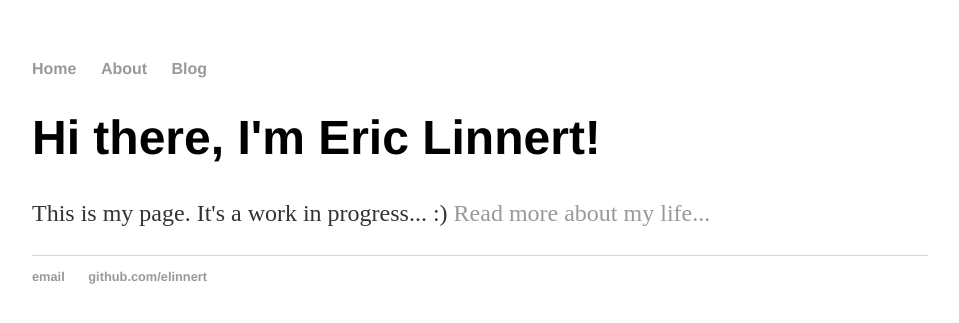
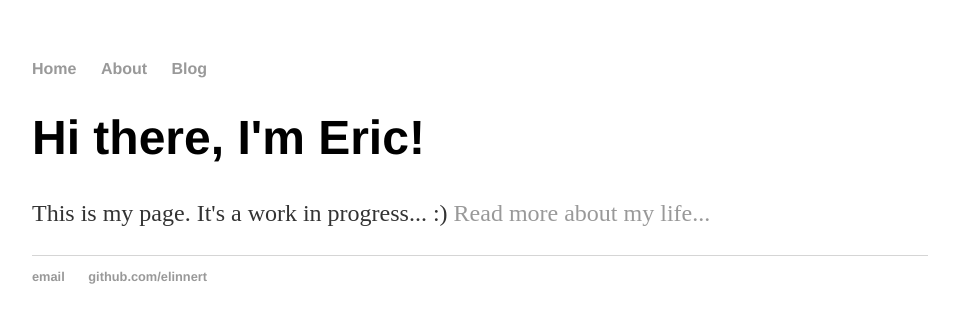
Before and after one commit to elinnert/elinnert.github.io, a Jekyll site: the page built from index.html, in a window 1280 px wide. Shown: the top 323 px of the page, without its empty margins (160-1119 px from the left). Built offline with Jekyll 4.4.1, drawn with Linux system fonts in a browser that asks for light colours.

Commit message:
changed home page

```diff
--- a/index.html
+++ b/index.html
@@ -3,7 +3,7 @@ layout: default
 title: Eric Linnert
 ---
 <div class="blurb">
-	<h1>Hi there, I'm Eric Linnert!</h1>
+	<h1>Hi there, I'm Eric!</h1>
 	<p>This is my page. It's a work in progress... :)
 	<a href="/about">Read more about my life...</a>
 	</p>
```
